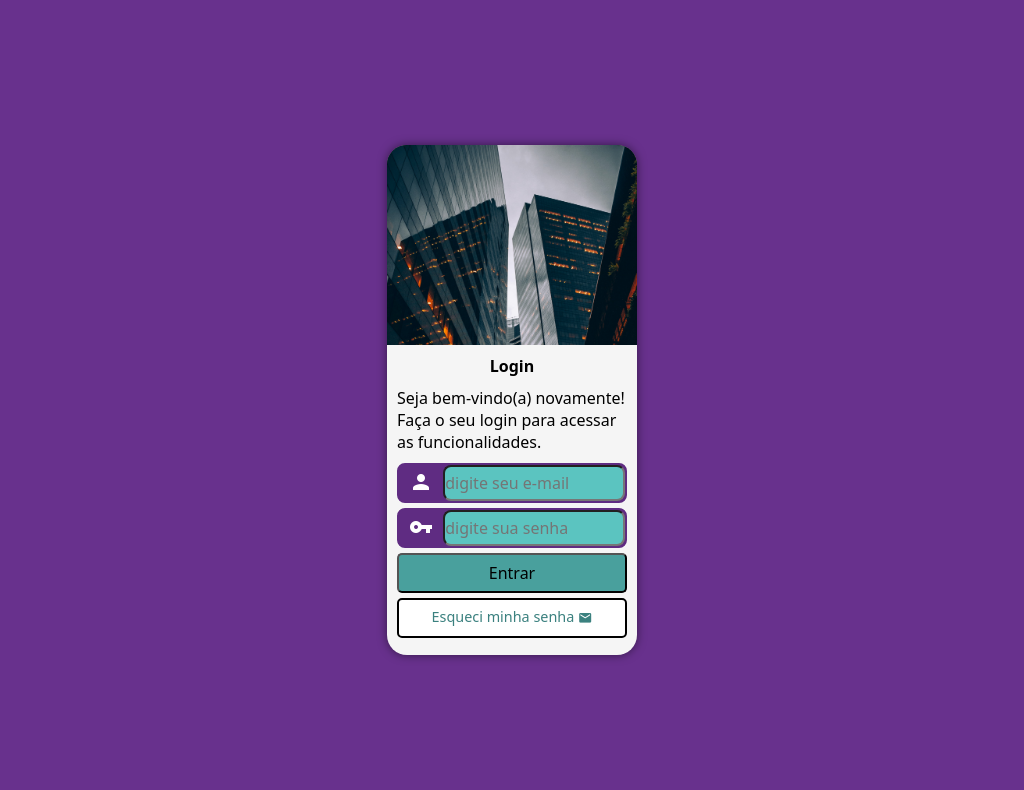
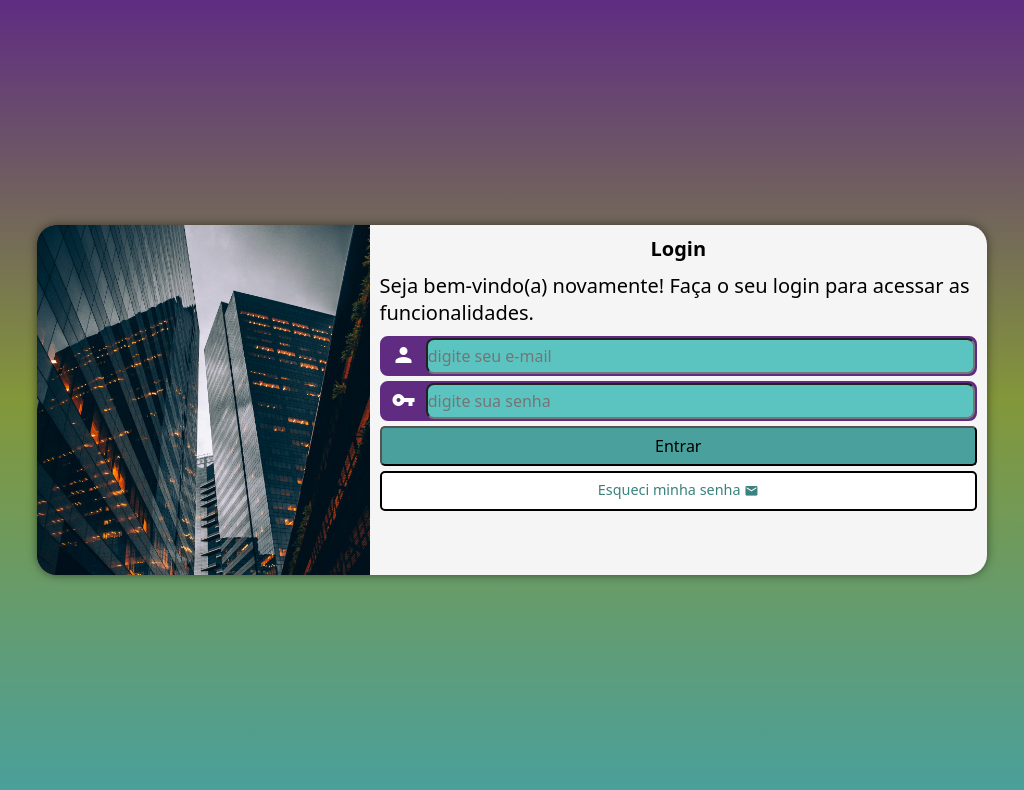
Before and after one commit to leonardoruda/messing-around, a plain HTML site: page index.html in a window 1024 px wide. Drawn offline with Linux system fonts and the light colour scheme.

Commit message:
Update login-media-query.css

```diff
--- a/estilos/login-media-query.css
+++ b/estilos/login-media-query.css
@@ -2,10 +2,61 @@
 
 /* CSS Laptops */
 @media screen and (min-width:768px) and (max-width: 1024px) {
+    main {
+        background-image: linear-gradient(to top, #49a09d, #83973a, #5f2c82)
+    }
+    section#login {
+        width: 712px;
+        height: 300px;
+    }
 
+    section#login > div#img {
+        float: right;
+        width: 40%;
+        height: 100%;
+    }
+    section#login > div#form {
+        float: left;
+        width: 60%;
+    }
+
+    div#form h1 {
+        font-size: 1.1em;
+    }
+    div#form p {
+        font-size: 1.1em;
+    }
+
+    form > a.botao {
+        margin-bottom: 10px;
+    }
 }
 
 /* CSS Desktops */
 @media screen and (min-width: 1024px) {
+    main {
+        background-image: linear-gradient(to top, #49a09d, #83973a, #5f2c82)
+    }
 
+    section#login {
+        width: 950px;
+        height: 350px;
+    }
+
+    section#login > div#img {
+        float: left;
+        width: 35%;
+        height: 100%;
+    }
+    section#login > div#form {
+        float: right;
+        width: 65%;
+    }
+
+    div#form h1 {
+        font-size: 1.25em;
+    }
+    div#form p {
+        font-size: 1.25em;
+    }
 }
```
